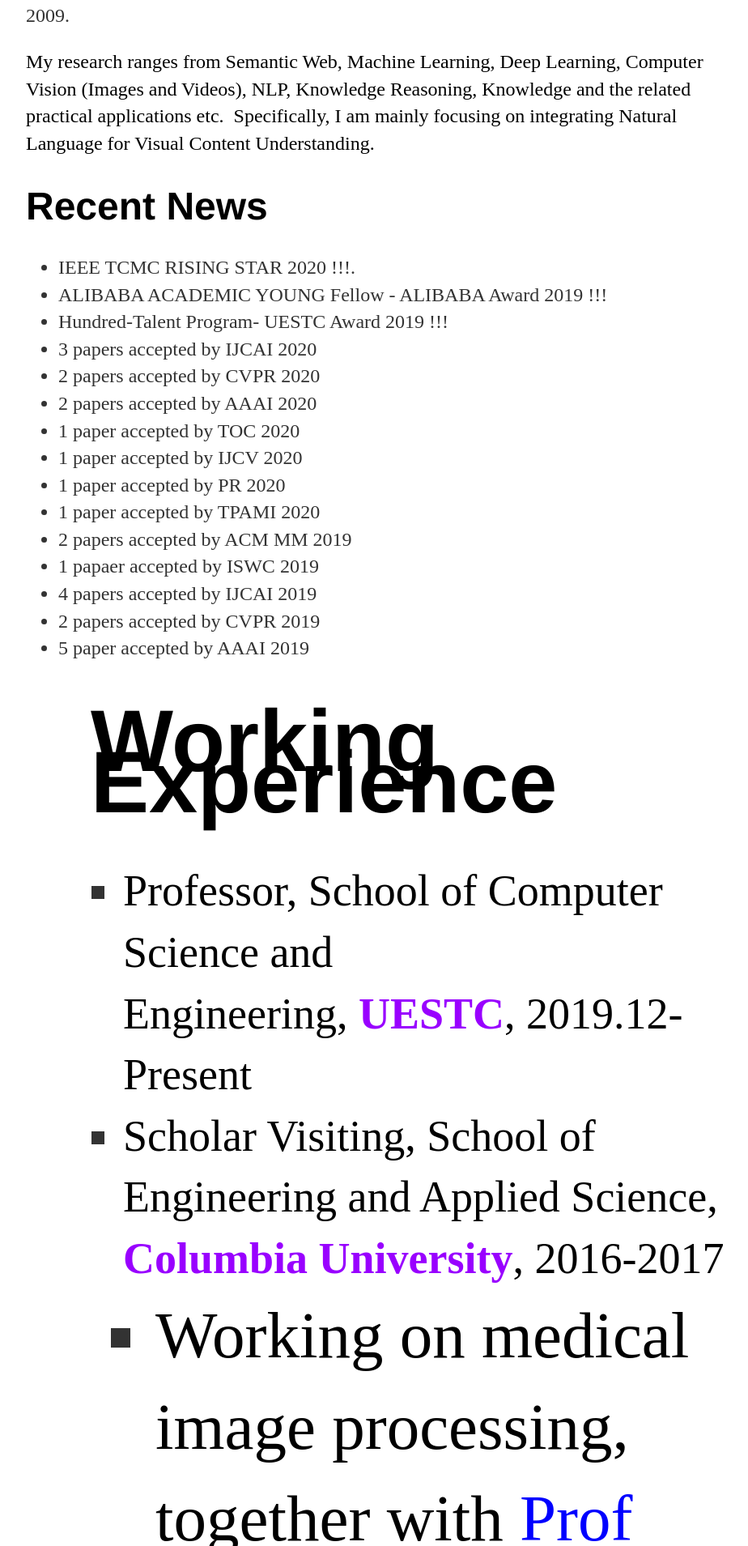
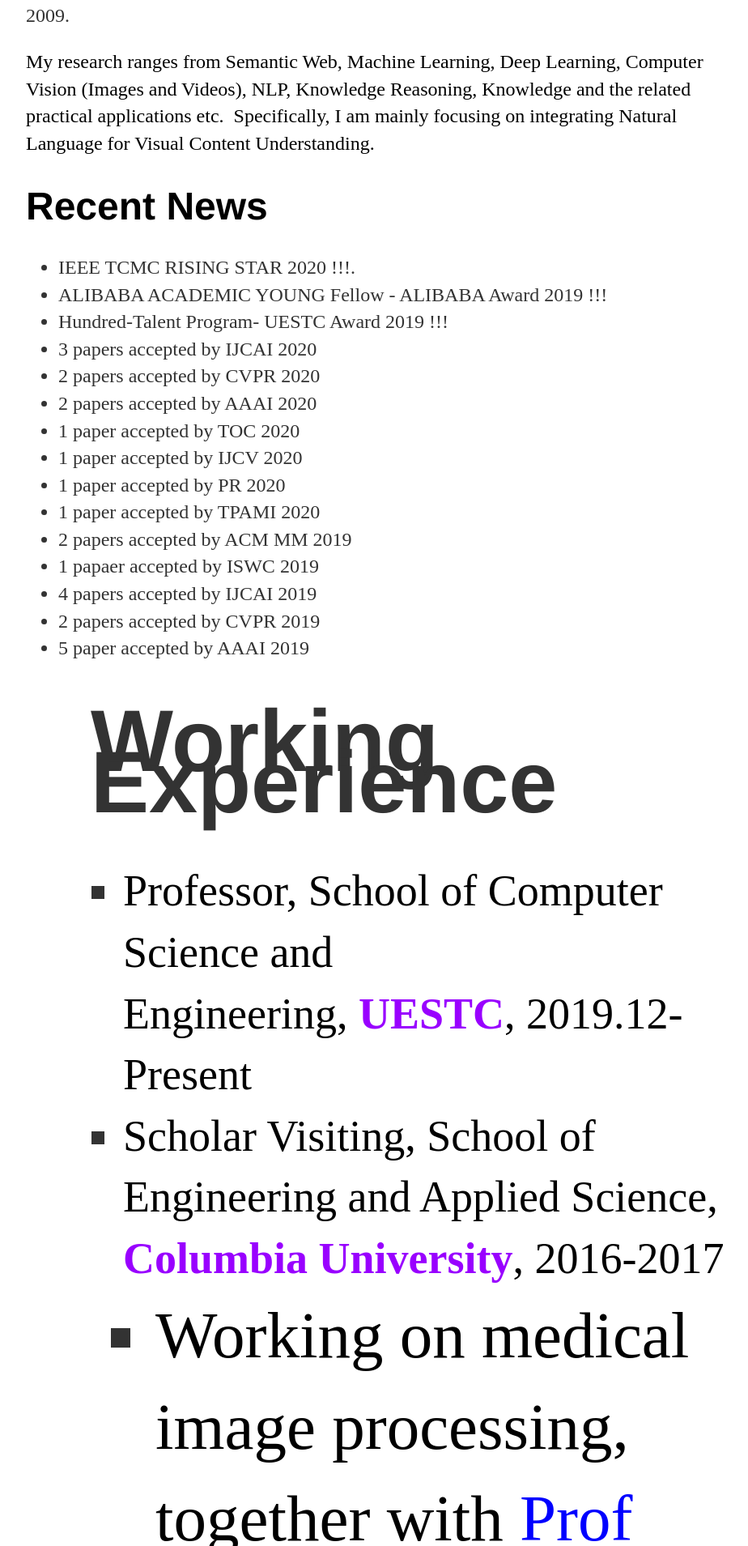
Before and after one commit to lianliGao/lianligao.github.io, a Jekyll site: the page built from index.html, in a window 1280 px wide. Shown: the part 574-2483 px from the top of the page at 81% size, without its empty margins (160-1084 px from the left). Built offline with Jekyll 4.4.1, drawn with Linux system fonts in a browser that asks for light colours.

Commit message:
Update index.html

```diff
--- a/index.html
+++ b/index.html
@@ -52,8 +52,8 @@
 	<ul>
 </p>
 
-<h1> <font color="#000000">Working Experience</font></h1>
-
+<h1>Working Experience</h1>
+	<p>
 	<ul>
 		<li><font color="#000000">Professor, School of Computer Science and Engineering,&nbsp;<b><font color="#9900ff">UESTC</font></b><font color="#000000">,&nbsp;2019.12-Present</font></font></li>
 		<li><font ><font color="#000000">Scholar Visiting,&nbsp;School of Engineering and Applied Science, </font><b><font color="#9900ff">Columbia University</font></b><font color="#000000">,&nbsp;</font></font><font color="#000000" >2016-2017</font></li>
@@ -74,7 +74,7 @@
          		</ul>
 	</ul>
 
-
+	</p>
 
 <h1>Codes</h1>
 	<ul>
```
